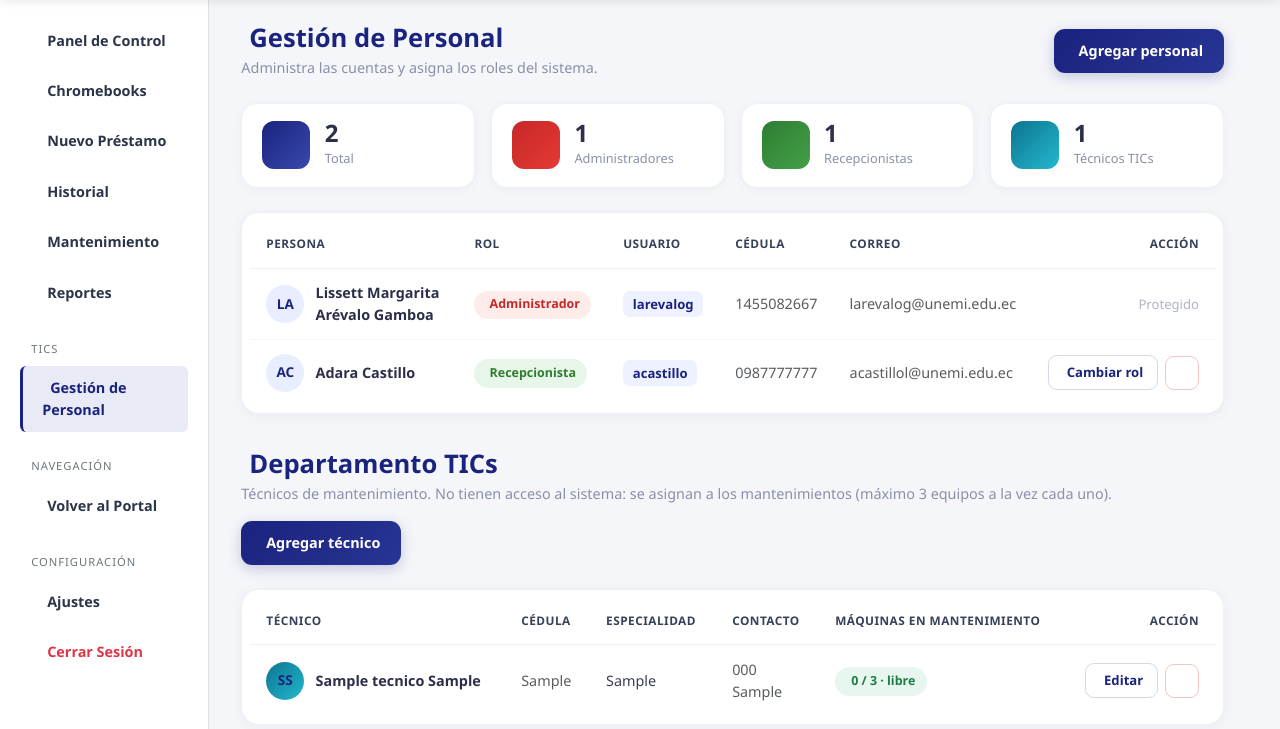
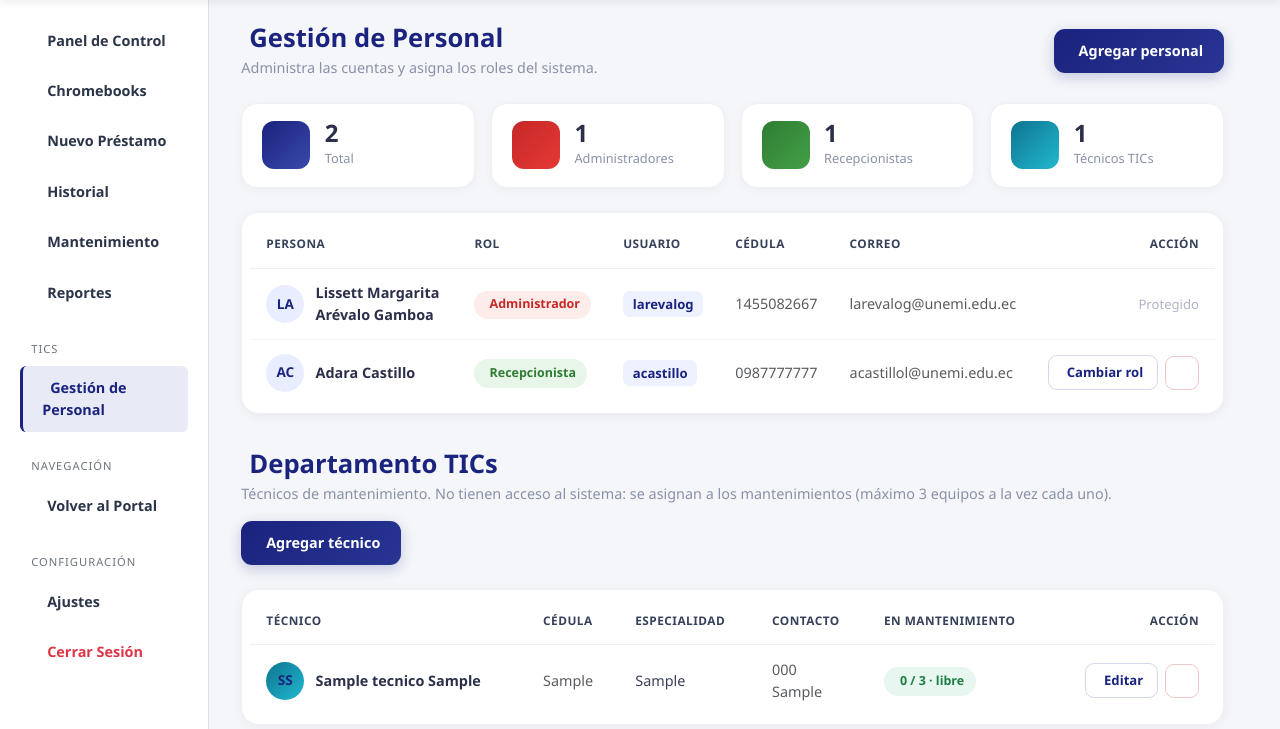
Before and after one commit to AnderProject/crai-chromebook-management, a Django app: page /prestamos/personal/ in a window 1280 px wide. Shown: the part 71-800 px from the top of the page. Run offline with Django 5.2, Linux system fonts and the light colour scheme; a user stored in the database is signed in; data comes from the database, SQL or seed files in the repository; tables that the repository leaves empty hold one stand-in row (values such as "Sample post"); some libraries are stand-ins or nearby versions.

Commit message:
style(personal): columna TICs 'Maquinas en mantenimiento' -> 'En mantenimiento'
Co-Authored-By: Claude Fable 5 <noreply@anthropic.com>

```diff
--- a/templates/prestamos/personal/personal.html
+++ b/templates/prestamos/personal/personal.html
@@ -172,7 +172,7 @@
                                     <th>Cédula</th>
                                     <th>Especialidad</th>
                                     <th>Contacto</th>
-                                    <th>Máquinas en mantenimiento</th>
+                                    <th>En mantenimiento</th>
                                     <th class="text-end">Acción</th>
                                 </tr>
                             </thead>
```
